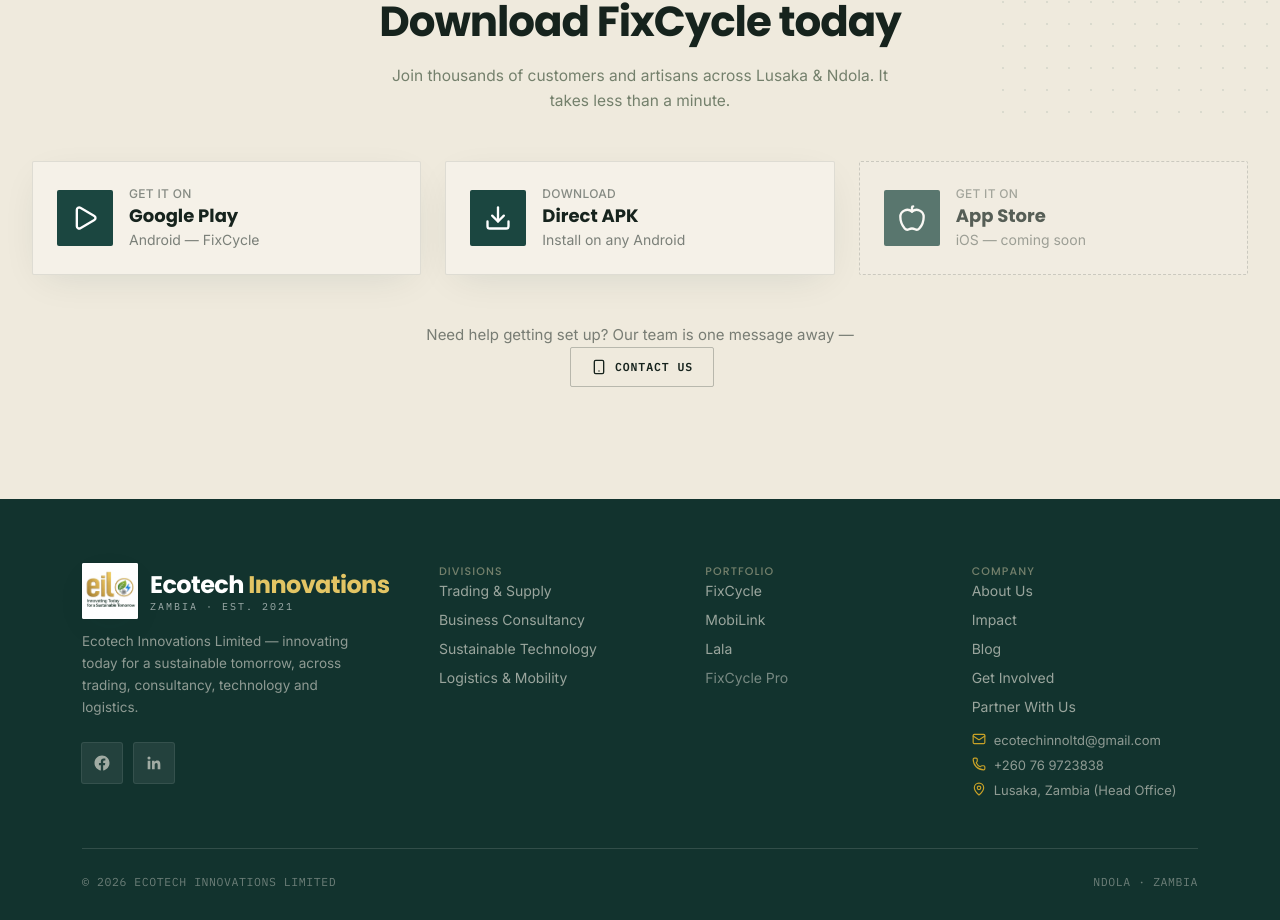
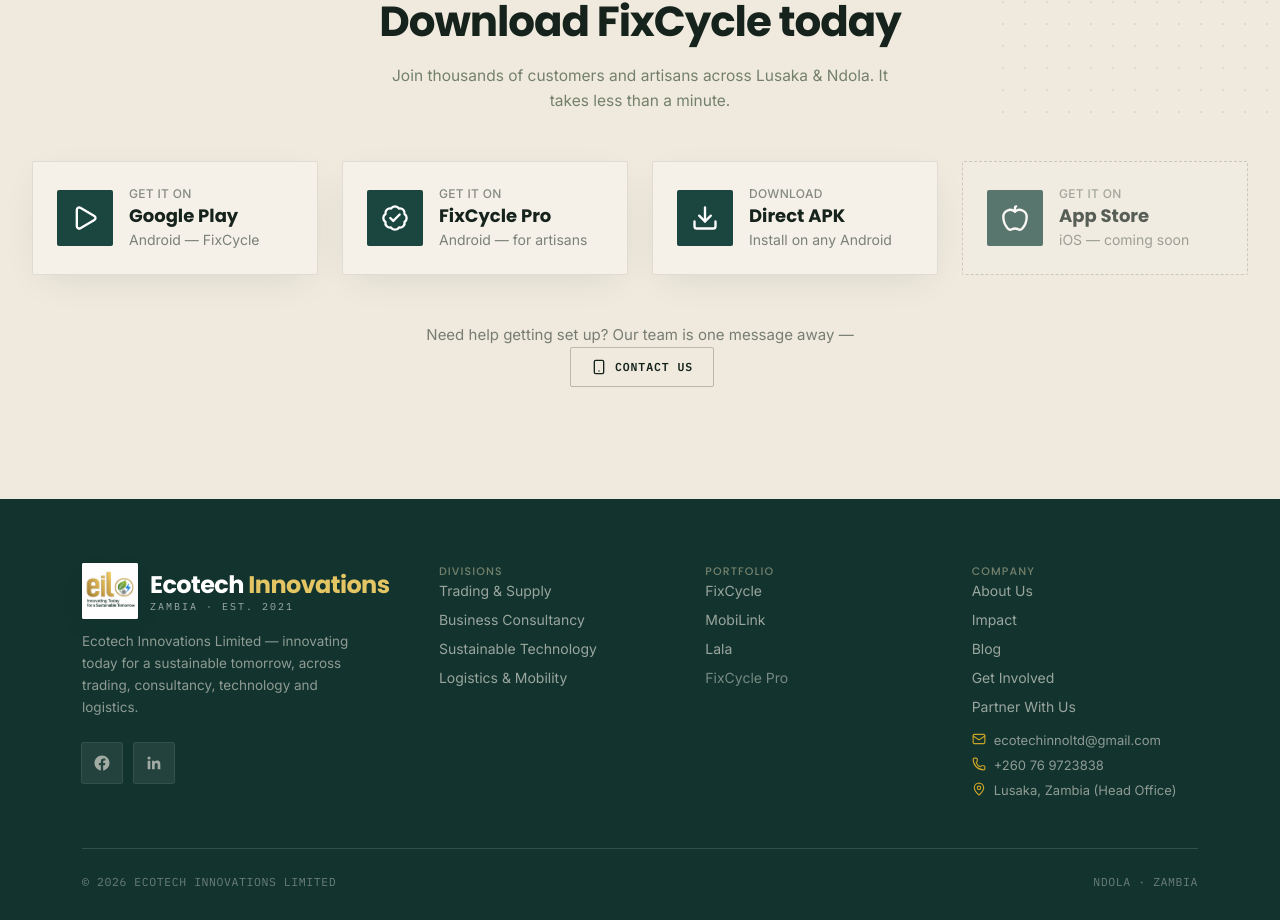
Before and after one commit to MetaADRI/Ecotech-Innovations-Limited, a Next.js app: page /fixcycle in a window 1280 px wide. Shown: the part 1975-2895 px from the top of the page. Built offline with nearby package versions, Linux system fonts and the light colour scheme.

Commit message:
Link FixCycle Pro to its Play Store listing (com.fixcyclehandy.driver) in downloads section and Pro tab CTA

```diff
--- a/app/fixcycle/page.tsx
+++ b/app/fixcycle/page.tsx
@@ -1,5 +1,5 @@
 import type { Metadata } from "next";
-import { Apple, Download, Play, Smartphone } from "lucide-react";
+import { Apple, BadgeCheck, Download, Play, Smartphone } from "lucide-react";
 import PageHero from "@/components/PageHero";
 import Reveal from "@/components/Reveal";
 import SectionHeading from "@/components/SectionHeading";
@@ -19,6 +19,13 @@
     sub: "Android — FixCycle",
     note: "Get it on",
     href: "https://play.google.com/store/apps/details?id=com.fixcyclehandy.user",
+  },
+  {
+    icon: BadgeCheck,
+    title: "FixCycle Pro",
+    sub: "Android — for artisans",
+    note: "Get it on",
+    href: "https://play.google.com/store/apps/details?id=com.fixcyclehandy.driver",
   },
   {
     icon: Download,
@@ -64,7 +71,7 @@
             subtitle="Join thousands of customers and artisans across Lusaka & Ndola. It takes less than a minute."
           />
 
-          <div className="mt-12 grid gap-6 sm:grid-cols-3">
+          <div className="mt-12 grid gap-6 sm:grid-cols-2 lg:grid-cols-4">
             {stores.map((s, i) => {
               const linkable = !s.soon && s.href && s.href !== "#";
               const card = (
--- a/components/fixcycle/FixCycleTabs.tsx
+++ b/components/fixcycle/FixCycleTabs.tsx
@@ -17,7 +17,7 @@
   Wallet,
 } from "lucide-react";
 import PhoneMockup from "@/components/PhoneMockup";
-import { ButtonLink } from "@/components/Button";
+import { ButtonAnchor, ButtonLink } from "@/components/Button";
 import { cn } from "@/lib/utils";
 
 const tabs = [
@@ -217,10 +217,16 @@
                     ))}
                   </ul>
                   <div className="mt-9 flex flex-wrap gap-3">
-                    <ButtonLink href="#downloads" variant="secondary" size="lg">
+                    <ButtonAnchor
+                      href="https://play.google.com/store/apps/details?id=com.fixcyclehandy.driver"
+                      target="_blank"
+                      rel="noopener noreferrer"
+                      variant="secondary"
+                      size="lg"
+                    >
                       Register as a Pro
                       <ArrowRight className="h-5 w-5 transition-transform duration-300 group-hover/btn:translate-x-1" />
-                    </ButtonLink>
+                    </ButtonAnchor>
                   </div>
                 </div>
 
```
